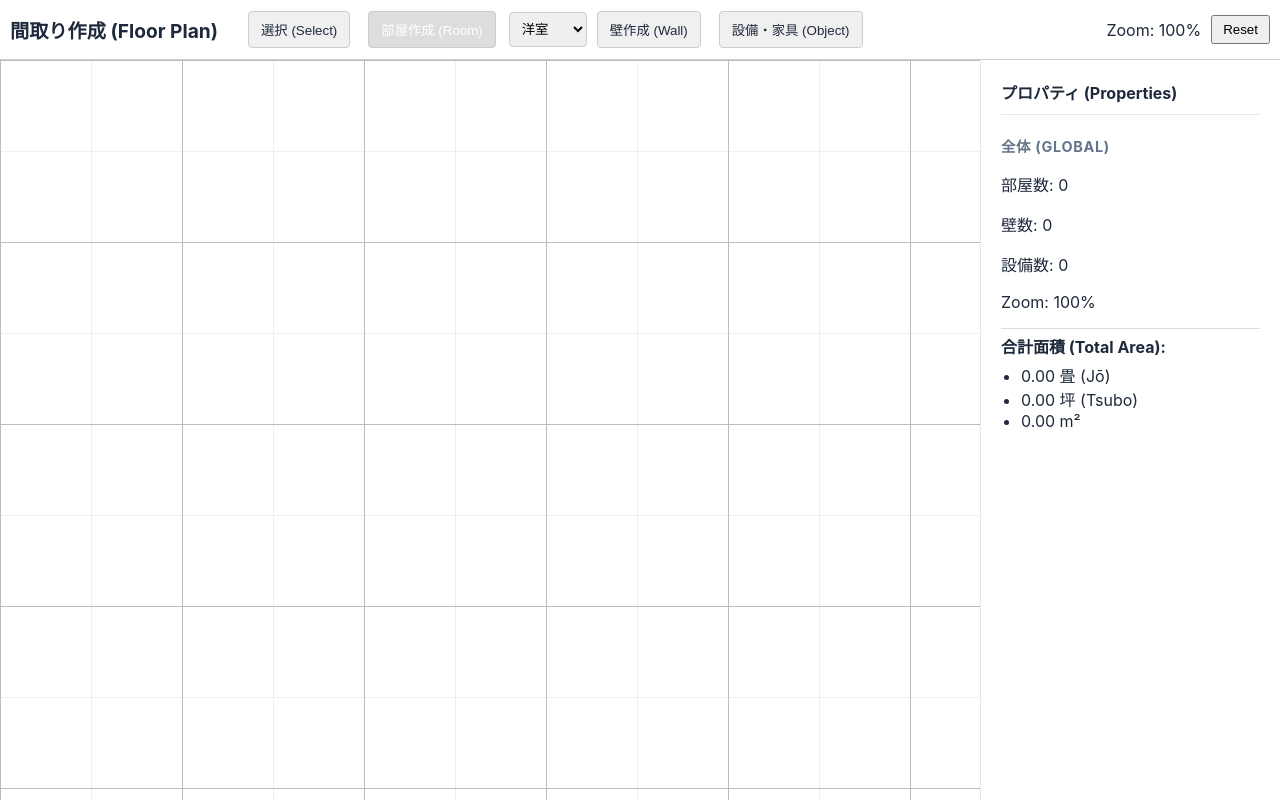
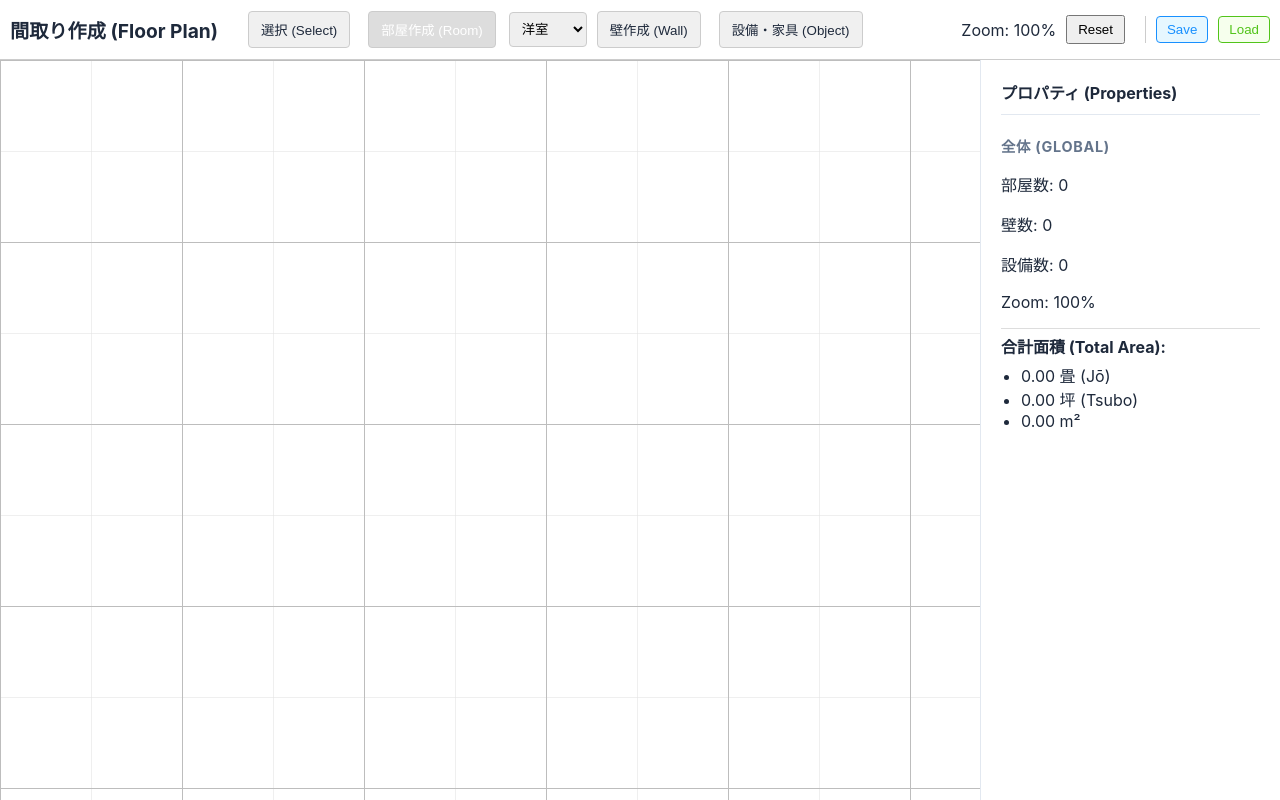
Before and after one commit to hokeke/floor-planner, a React (Vite) app: page / in a window 1280 px wide. Built offline with nearby package versions, Linux system fonts and the light colour scheme.

Commit message:
feat: Add local file save and load functionality for drawing data.

```diff
--- a/src/App.jsx
+++ b/src/App.jsx
@@ -777,6 +777,108 @@ function App() {
 
 
 
+  // Local File Save/Load
+  const fileInputRef = useRef(null);
+
+  const handleSave = async () => {
+    try {
+      const data = {
+        version: 1,
+        timestamp: new Date().toISOString(),
+        data: {
+          rooms,
+          walls,
+          objects
+        }
+      };
+
+      const jsonString = JSON.stringify(data, null, 2);
+      console.log('Saving data size:', jsonString.length);
+
+      // Simple filename without colons
+      const dateStr = new Date().toISOString().split('T')[0];
+      const timeStr = new Date().toTimeString().split(' ')[0].replace(/:/g, '-');
+      const fileName = `floorplan_${dateStr}_${timeStr}.json`;
+
+      console.log('Saving as:', fileName);
+
+      // Try File System Access API first (Modern way)
+      if (window.showSaveFilePicker) {
+        try {
+          const handle = await window.showSaveFilePicker({
+            suggestedName: fileName,
+            types: [{
+              description: 'JSON Files',
+              accept: { 'application/json': ['.json'] },
+            }],
+          });
+          const writable = await handle.createWritable();
+          await writable.write(jsonString);
+          await writable.close();
+          alert('Saved successfully!');
+          return;
+        } catch (err) {
+          if (err.name === 'AbortError') return; // User cancelled
+          console.error('File System Access API failed, falling back:', err);
+          // Fall through to legacy method
+        }
+      }
+
+      // Legacy method (Anchor tag)
+      const blob = new Blob([jsonString], { type: 'application/json' });
+      const url = URL.createObjectURL(blob);
+
+      const link = document.createElement('a');
+      link.href = url;
+      link.download = fileName;
+      link.style.display = 'none';
+      document.body.appendChild(link);
+
+      link.click();
+
+      // Cleanup
+      setTimeout(() => {
+        document.body.removeChild(link);
+        URL.revokeObjectURL(url);
+      }, 2000);
+    } catch (err) {
+      console.error('Save failed:', err);
+      alert('Save failed: ' + err.message);
+    }
+  };
+
+  const handleLoad = () => {
+    if (fileInputRef.current) {
+      fileInputRef.current.click();
+    }
+  };
+
+  const handleFileChange = (e) => {
+    const file = e.target.files[0];
+    if (!file) return;
+
+    const reader = new FileReader();
+    reader.onload = (event) => {
+      try {
+        const content = JSON.parse(event.target.result);
+        if (content && content.data) {
+          setRooms(content.data.rooms || []);
+          setWalls(content.data.walls || []);
+          setObjects(content.data.objects || []);
+          alert('Loaded successfully!');
+        } else {
+          alert('Invalid file format.');
+        }
+      } catch (err) {
+        console.error('Error parsing file:', err);
+        alert('Failed to load file. Invalid JSON.');
+      }
+      // Reset input so the same file can be selected again
+      e.target.value = '';
+    };
+    reader.readAsText(file);
+  };
+
   return (
     <div className="app-container">
       <Toolbar
@@ -789,6 +891,16 @@ function App() {
         scale={scale}
         setScale={setScale}
         setPan={setPan}
+        onSave={handleSave}
+        onLoad={handleLoad}
+      />
+
+      <input
+        type="file"
+        ref={fileInputRef}
+        style={{ display: 'none' }}
+        accept=".json"
+        onChange={handleFileChange}
       />
 
       <main className="canvas-container">
--- a/src/components/Toolbar.jsx
+++ b/src/components/Toolbar.jsx
@@ -10,7 +10,9 @@ function Toolbar({
   setActiveObjectType,
   scale,
   setScale,
-  setPan
+  setPan,
+  onSave,
+  onLoad
 }) {
   return (
     <header className="toolbar" style={{ display: 'flex', flexWrap: 'wrap', alignItems: 'center', gap: '10px', padding: '10px', borderBottom: '1px solid #ccc' }}>
@@ -75,6 +77,14 @@ function Toolbar({
         <span>Zoom: {Math.round(scale * 100)}%</span>
         <button onClick={() => { setScale(1); setPan({ x: 0, y: 0 }); }} style={{ padding: '5px 10px', cursor: 'pointer' }}>Reset</button>
       </div>
+      <div className="drive-controls" style={{ marginLeft: '10px', display: 'flex', gap: '10px', alignItems: 'center', borderLeft: '1px solid #ccc', paddingLeft: '10px' }}>
+        <button onClick={onSave} style={{ padding: '5px 10px', cursor: 'pointer', backgroundColor: '#e6f7ff', border: '1px solid #1890ff', borderRadius: '4px', color: '#1890ff' }}>
+          Save
+        </button>
+        <button onClick={onLoad} style={{ padding: '5px 10px', cursor: 'pointer', backgroundColor: '#f6ffed', border: '1px solid #52c41a', borderRadius: '4px', color: '#52c41a' }}>
+          Load
+        </button>
+      </div>
     </header>
   );
 }
```
